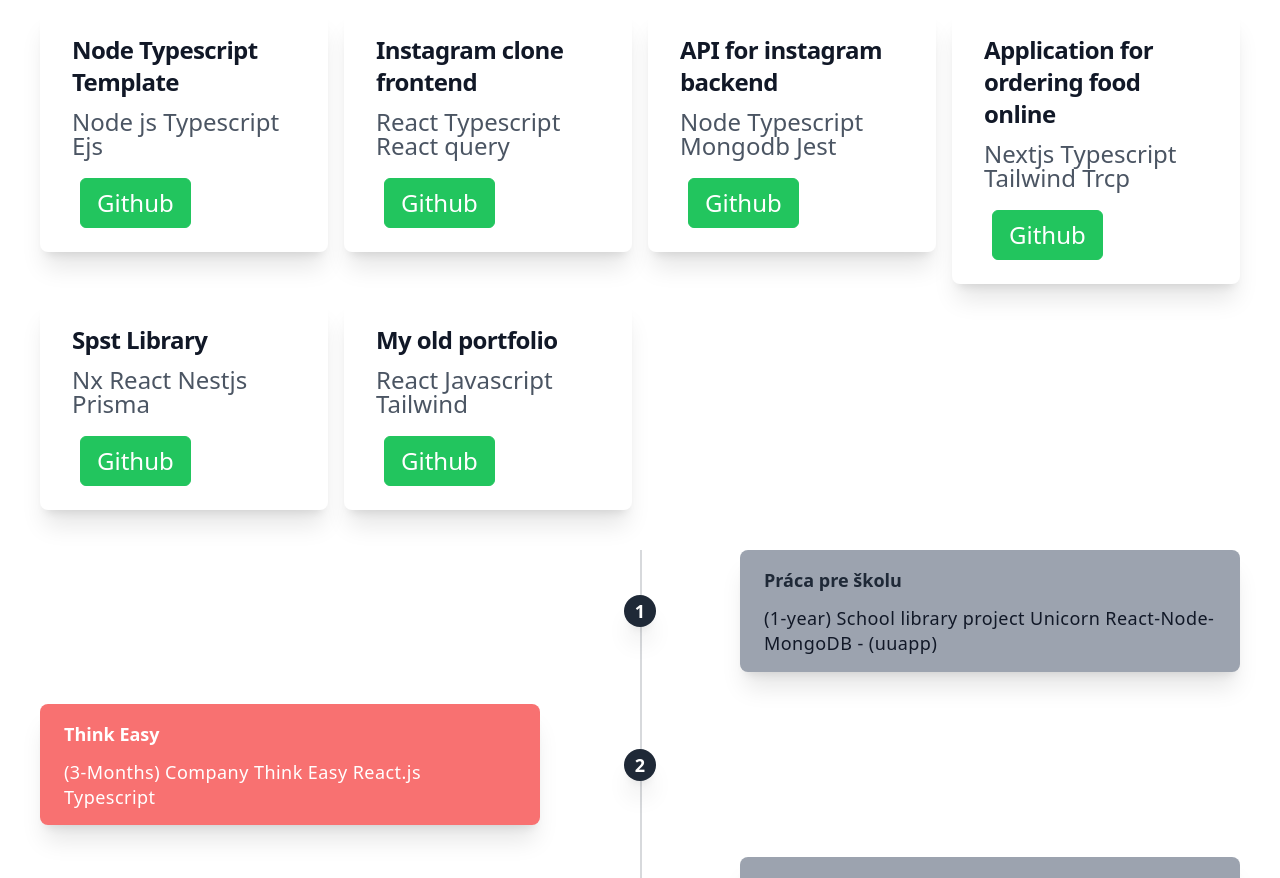
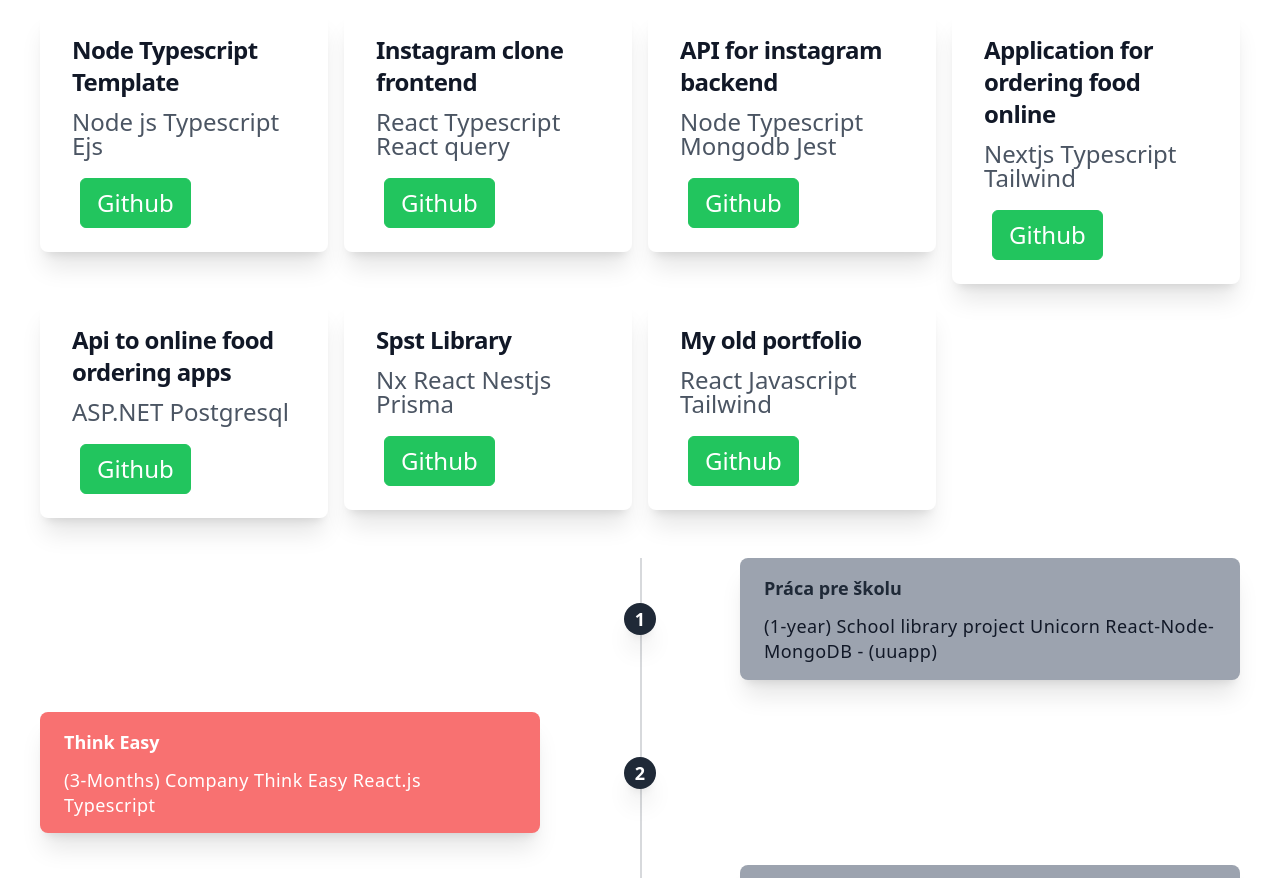
Before and after one commit to peterdinis/Next-Portfolio, a Next.js app: page / in a window 1280 px wide. Shown: the part 2140-3018 px from the top of the page. Built offline with nearby package versions, Linux system fonts and the light colour scheme.

Commit message:
feat: Updating Projects

```diff
--- a/components/projects/MyProjects.tsx
+++ b/components/projects/MyProjects.tsx
@@ -32,8 +32,15 @@ const MyProjects = () => {
 
         <Project
           name={t("description.foodApp")}
-          subName="Nextjs Typescript Tailwind Trcp"
-          link="https://github.com/peterdinis/Next-Food-App"
+          subName="Nextjs Typescript Tailwind"
+          link="https://github.com/peterdinis/Next-Food-App-Client"
+          firstLinkName="Github"
+        />
+
+        <Project
+          name={t("description.foodAppAPI")}
+          subName="ASP.NET Postgresql"
+          link="https://github.com/peterdinis/Food-Backend-API"
           firstLinkName="Github"
         />
 
```
